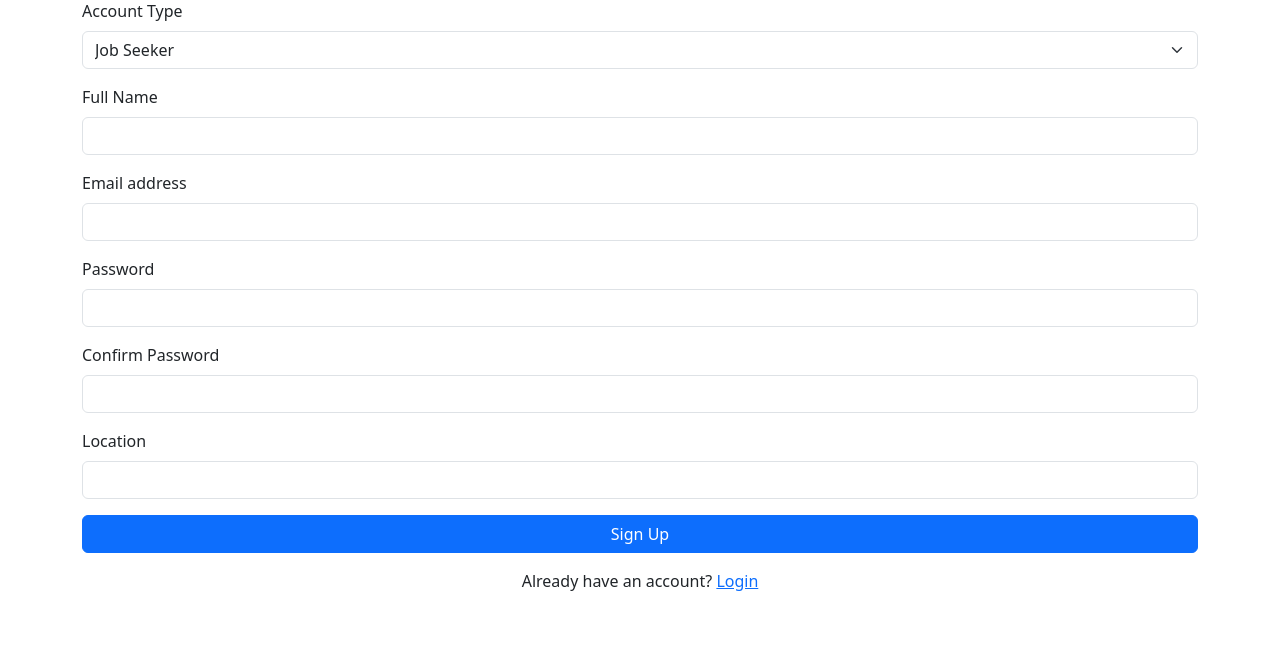
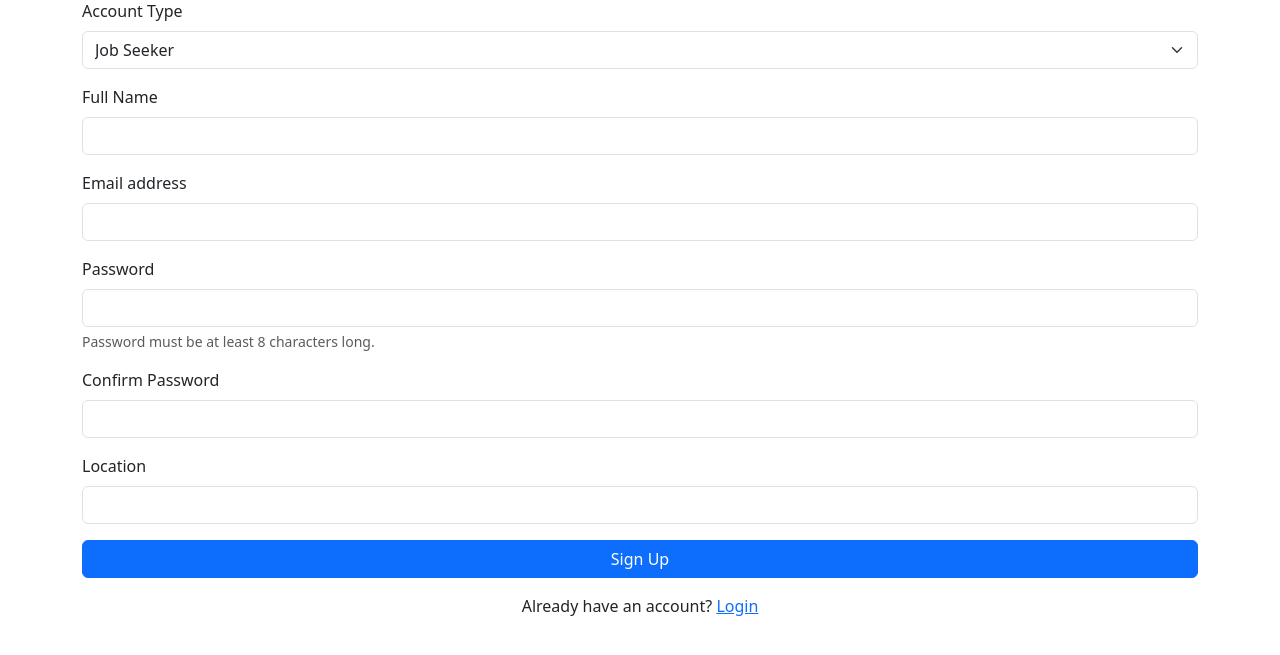
Before and after one commit to ProjectsUniversity/COSC360, a PHP site: page /signup.php in a window 1280 px wide. Shown: the part 47-702 px from the top of the page. Run offline with PHP 8.4, Linux system fonts and the light colour scheme.

Commit message:
Implement password hashing in login and enforce minimum length for signup passwords

```diff
--- a/HTML, CSS, JS/PHP/login.php
+++ b/HTML, CSS, JS/PHP/login.php
@@ -24,7 +24,7 @@ if ($_SERVER['REQUEST_METHOD'] === 'POST') {
         $stmt->execute([$email]);
         $user = $stmt->fetch(PDO::FETCH_ASSOC);
 
-        if ($user && $password === $user['password_hash']) {  // Direct string comparison
+        if ($user && password_verify($password, $user['password_hash'])) {
             $_SESSION['user_id'] = $user['user_id'];
             $_SESSION['user_type'] = 'user';
             header('Location: homepage.php');
@@ -35,7 +35,7 @@ if ($_SERVER['REQUEST_METHOD'] === 'POST') {
         $stmt->execute([$email]);
         $employer = $stmt->fetch(PDO::FETCH_ASSOC);
 
-        if ($employer && $password === $employer['password_hash']) {  // Direct string comparison
+        if ($employer && password_verify($password, $employer['password_hash'])) {
             $_SESSION['employer_id'] = $employer['employer_id'];
             $_SESSION['user_type'] = 'employer';
             header('Location: Recruiters/dashboard.php');
--- a/HTML, CSS, JS/PHP/signup.php
+++ b/HTML, CSS, JS/PHP/signup.php
@@ -111,12 +111,13 @@ if ($_SERVER['REQUEST_METHOD'] === 'POST') {
 
                 <div class="mb-3">
                     <label for="password" class="form-label">Password</label>
-                    <input type="password" class="form-control" name="password" id="password" required>
+                    <input type="password" class="form-control" name="password" id="password" required minlength="8">
+                    <div class="form-text">Password must be at least 8 characters long.</div>
                 </div>
 
                 <div class="mb-3">
                     <label for="confirm_password" class="form-label">Confirm Password</label>
-                    <input type="password" class="form-control" name="confirm_password" id="confirm_password" required>
+                    <input type="password" class="form-control" name="confirm_password" id="confirm_password" required minlength="8">
                 </div>
 
                 <div class="mb-3">
```
